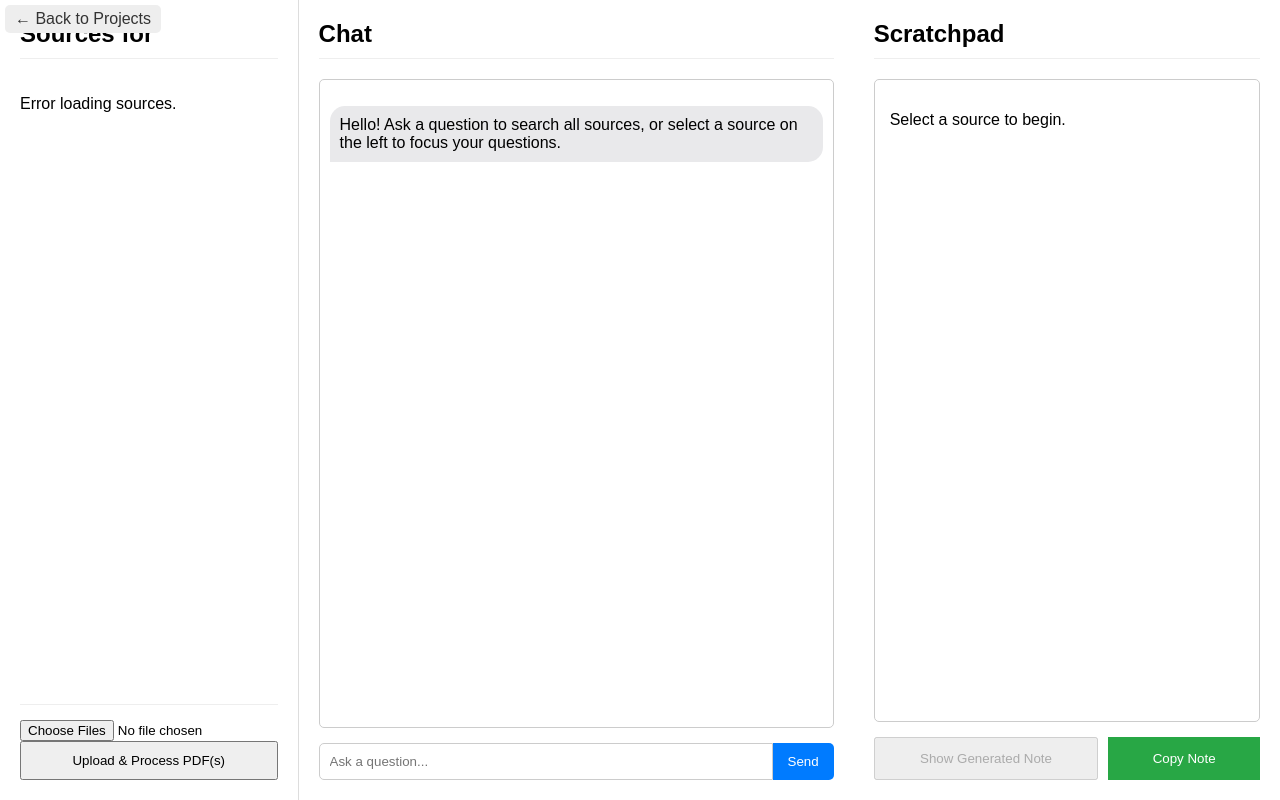
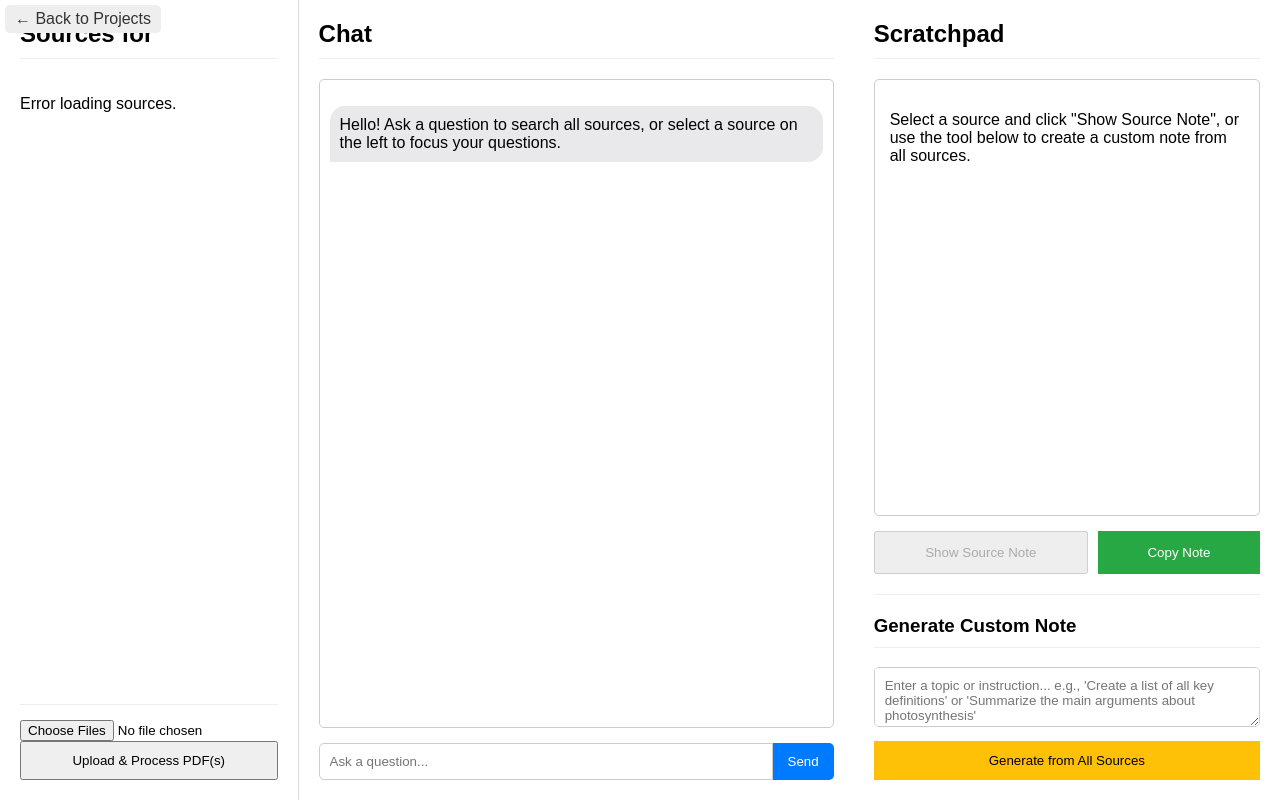
Before and after one commit to nestchao/study-assistant, a Flask app: template templates/workspace.html in a window 1280 px wide. Run offline with Flask 3, Linux system fonts and the light colour scheme; the template is opened without the code that fills it, so the values that code supplies are empty; some libraries are stand-ins or nearby versions.

Commit message:
Add topic note generation feature and API key validation script

```diff
--- a/app.py
+++ b/app.py
@@ -98,38 +98,38 @@ def split_into_chunks(text):
 def generate_note_for_text(text):
     model = genai.GenerativeModel('gemini-2.5-flash') # Using 1.5-flash as it's a newer, efficient model
     prompt = f"""
-    You are an expert universal study assistant. Your mission is to transform dense academic texts from **any language** into simplified, well-structured, and easy-to-understand study notes.
+    You are an expert universal study assistant. Your mission is to transform dense academic texts from **any language** into simplified, well-structured, and exceptionally easy-to-understand study notes.
 
-    Your output should be in the **same language as the source text**, enhanced with specific annotations. Follow these rules meticulously to create the perfect study guide.
+    Your output must be in the **same language as the source text**. Follow these rules meticulously, as they are your core programming.
 
-    **1. 🎯 Core Mission: Comprehensive Distillation**
-    *   Your primary goal is to distill the *entire* document. Do not skip any major topics or concepts.
-    *   Process the text section by section, ensuring your notes mirror the structure and flow of the original document.
-    *   Extract the most critical information—key definitions, core arguments, and important examples. Discard repetitive fluff and unnecessary details.
+    **1. 💡 The Golden Rule: Simplify Everything**
+    *   This is your most important task. Your absolute priority is to make the content easy to understand for a student who finds the original text difficult.
+    *   **Step A: Simplify Vocabulary.** Find any complex, technical, or **unfamiliar words** in the original text and replace them with simpler, more common words in that **same language**.
+        *   *English Example:* Change "leverage synergistic paradigms" to "use teamwork effectively."
+        *   *Spanish Example:* Change "implementar una metodología vanguardista" to "usar un método nuevo y moderno."
+    *   **Step B: Simplify Sentences.** Break down long, complex sentences into shorter, clearer ones that are easy to read and digest.
+    *   **Step C: Simplify Structure.** Convert dense paragraphs into scannable bullet points, numbered lists, and short, focused sections.
 
-    **2. 💡 The Golden Rule: Radical Simplification**
-    *   This is your most important task. Your priority is to make the content understandable to someone who finds the original text difficult.
-    *   **Simplify In-Language First:** Before anything else, rewrite complex sentences and vocabulary using simpler words and shorter sentences *in the original language of the text*.
-        *   **Example:** If the source text (in English) says "leverage synergistic paradigms," you should rewrite it as "use teamwork effectively."
-        *   **Example:** If the source text (in Spanish) says "implementar una metodología vanguardista," you might rewrite it as "usar un método nuevo y moderno."
-    *   Break down long paragraphs into easy-to-digest bullet points or short, numbered lists.
+    **2. ✍️ Annotation Rule: Translate ALL Simplified Words (NEW & IMPROVED)**
+    *   Your annotation is not just for major keywords. For **every single word** that you simplified in Rule #1 because it was complex or unfamiliar, you **must** provide its Chinese translation.
+    *   The format is always: `new simplified word (中文翻译)`.
+    *   **Example of Scope:** If the original text said "The *ubiquitous* nature of the *phenomenon*...", and you simplify it to "The *widespread* nature of the *event*...", your output must be: "The **widespread (普遍的)** nature of the **event (事件)**..." This applies to all such words.
 
-    **3. ✍️ Annotation Rule: Chinese Translation**
-    *   Identify all key technical terms, important concepts, and any words that might be unfamiliar to a student.
-    *   **Immediately after** the simplified term in the original language, add its **Chinese translation** in parentheses.
-        *   **English Example:** "This process is called **photosynthesis (光合作用)**, which is how plants make their own food."
-        *   **Japanese Example:** "これは**量子力学 (量子力学)**の基本原則です。"
+    **3. 🎨 Formatting Rule: Make it Engaging and Clear**
+    *   **Headings and Emojis:** Use markdown headings (`#`, `##`) to create a clear structure. Add a relevant emoji next to each main heading to make it visually appealing (e.g., 🔍 for Definitions, ⚙️ for Processes, ✅ for Key Takeaways).
+    *   **Highlighting:** Use **bold text** to emphasize the most important simplified keywords and concepts.
+    *   **Tone:** Adopt a friendly, encouraging, and helpful tone, as if you are a tutor guiding the student through the material.
 
-    **4. 🎨 Structure and Engagement**
-    *   **Headings and Emojis:** Use markdown headings (`#`, `##`) for clear structure. Add a relevant emoji next to each main heading to make it visually engaging and signal its purpose (e.g., 🔍 for Definitions, ⚙️ for Processes, ✅ for Key Takeaways).
-    *   **Formatting:** Use **bold text** for key terms, `code blocks` for formulas or specific names, and tables to organize comparisons.
-    *   **Tone:** Adopt a friendly, encouraging, and conversational tone. Act like a helpful tutor explaining things one-on-one. Use simple analogies to clarify abstract ideas.
+    **4. 🎯 Content Rule: Be Comprehensive and Accurate**
+    *   While simplifying, you must still cover **all major topics and key concepts** from the original text. Do not skip sections.
+    *   Your notes should follow the same logical flow and structure as the source document.
+    *   Extract only the most critical information—definitions, key arguments, and essential examples.
 
-    **5. 🧠 Memory Aid: Mnemonic Tip**
-    *   At the end of each major section, create a short, creative **Mnemonic Tip**. This could be an acronym, a simple rhyme, or a memorable phrase to help the student recall the main points of that section.
+    **5. 🧠 Memory Aid: Add a Mnemonic Tip (记忆技巧)**
+    *   At the end of each major section, create a short, creative **Mnemonic Tip (记忆技巧)**. This could be an acronym, a simple rhyme, or a memorable phrase to help the student recall the main points.
 
     **Constraint:**
-    *   You must not add any new information that is not present in the original text. Your role is to simplify and structure, not to add external knowledge.
+    *   You must not add any new information that is not present in the original text. Your job is to simplify and structure, not to invent or add external knowledge.
 
     Here is the text to process:
     ---
@@ -302,5 +302,70 @@ def ask_chatbot(project_id):
         print(f"Chatbot error: {e}")
         return jsonify({"error": f"An error occurred while communicating with the chatbot: {str(e)}"}), 500
 
+@app.route('/generate-topic-note/<project_id>', methods=['POST'])
+def generate_topic_note(project_id):
+    data = request.get_json()
+    topic = data.get('topic')
+    if not topic:
+        return jsonify({"error": "No topic provided"}), 400
+
+    try:
+        # Step 1: Gather all Q&A chunks for the entire project
+        # This logic is similar to the chatbot's "global mode"
+        all_chunks = []
+        source_refs = db.collection('projects').document(project_id).collection('sources').list_documents()
+        for source_ref in source_refs:
+            qna_pages = source_ref.collection('qna_pages').stream()
+            for page in qna_pages:
+                chunks_from_page = page.to_dict().get('content', [])
+                for chunk in chunks_from_page:
+                    all_chunks.append({"text": chunk, "source": source_ref.id})
+
+        if not all_chunks:
+            return jsonify({"error": "This project has no sources to generate a note from."}), 400
+
+        # Step 2: Find the most relevant chunks based on the topic
+        # We use a simple keyword search, but this is where semantic search would be powerful
+        topic_words = set(topic.lower().split())
+        relevant_chunks = [c for c in all_chunks if any(word in c['text'].lower() for word in topic_words)]
+
+        # If we don't find many direct matches, we can broaden the context
+        if len(relevant_chunks) < 5:
+            relevant_chunks.extend(all_chunks[:10]) # Add some general context
+
+        # Remove duplicates
+        unique_chunks = list({v['text']:v for v in relevant_chunks}.values())
+        context = "\n---\n".join([f"Source: {c['source']}\nContent: {c['text']}" for c in unique_chunks[:20]]) # Use a larger context for note generation
+
+        # Step 3: Call the AI with a specialized "Note Generation" prompt
+        model = genai.GenerativeModel('gemini-2.5-flash')
+        prompt = f"""
+        You are an expert study assistant. Your task is to generate a well-structured and detailed note based on a specific user request and the provided source material.
+
+        USER REQUEST: "{topic}"
+
+        SOURCE MATERIAL (Excerpts from user's documents):
+        ---
+        {context}
+        ---
+
+        INSTRUCTIONS:
+        1.  Carefully read the USER REQUEST to understand the goal of the note.
+        2.  Thoroughly review the SOURCE MATERIAL to find all relevant information.
+        3.  Synthesize ONLY the relevant information into a new note that directly addresses the user's request.
+        4.  Format the note clearly using markdown (headings, bullet points, tables, bold text).
+        5.  Do NOT include information that is not relevant to the user's request.
+        6.  If the source material does not contain enough information to address the request, state that clearly.
+        """
+
+        response = model.generate_content(prompt)
+        generated_note_markdown = response.text
+        note_html = markdown.markdown(generated_note_markdown, extensions=['tables'])
+
+        return jsonify({"note_html": note_html})
+
+    except Exception as e:
+        return jsonify({"error": str(e)}), 500
+
 if __name__ == '__main__':
     app.run(debug=True)
--- a/templates/workspace.html
+++ b/templates/workspace.html
@@ -1,4 +1,4 @@
-<!-- templates/workspace.html (Final Version with Copy Note Button) -->
+<!-- templates/workspace.html (Combined Final Version with Topic Generator) -->
 <!DOCTYPE html>
 <html lang="en">
 <head>
@@ -9,7 +9,7 @@
         * { box-sizing: border-box; }
         .container { display: flex; height: 100vh; }
         .panel { padding: 20px; border-right: 1px solid #ddd; background-color: #fff; display: flex; flex-direction: column; }
-        .panel h2 { margin-top: 0; padding-bottom: 10px; border-bottom: 1px solid #eee; }
+        .panel h2, .panel h3 { margin-top: 0; padding-bottom: 10px; border-bottom: 1px solid #eee; }
         .left-panel { flex: 1; min-width: 250px; }
         #source-list { list-style-type: none; padding: 0; margin: 0; overflow-y: auto; flex-grow: 1; }
         #source-list li { padding: 10px; cursor: pointer; border-radius: 5px; margin-bottom: 5px; border: 1px solid transparent; }
@@ -31,12 +31,36 @@
         #scratchpad { flex-grow: 1; border: 1px solid #ccc; border-radius: 5px; padding: 15px; overflow-y: auto; }
         .action-buttons { display: flex; gap: 10px; margin-top: 15px; }
         .action-buttons button { flex-grow: 1; padding: 12px; }
-
-        /* Style for our copy button */
         #copy-note-btn { background-color: #28a745; color: white; border: none; }
         #copy-note-btn:hover { background-color: #218838; }
+        .loader { text-align: center; padding: 10px; display: none; }
 
-        .loader { text-align: center; padding: 10px; display: none; }
+        /* --- NEW STYLES for Topic Generator --- */
+        #topic-note-form {
+            margin-top: 20px;
+            border-top: 1px solid #eee;
+            padding-top: 20px;
+        }
+        #topic-input {
+            width: 100%;
+            height: 60px;
+            padding: 10px;
+            border: 1px solid #ccc;
+            border-radius: 5px;
+            margin-bottom: 10px;
+            font-family: inherit;
+        }
+        #generate-topic-note-btn {
+            width: 100%;
+            padding: 12px;
+            background-color: #ffc107; /* A yellow/gold color */
+            color: black;
+            border: none;
+            cursor: pointer;
+        }
+        #generate-topic-note-btn:hover {
+            background-color: #e0a800;
+        }
     </style>
 </head>
 <body>
@@ -44,7 +68,7 @@
     <a href="/" style="position: absolute; top: 5px; left: 5px; text-decoration: none; padding: 5px 10px; background: #eee; border-radius: 5px; color: #333;">&larr; Back to Projects</a>
 
     <div class="container">
-        <!-- Left Panel -->
+        <!-- Left Panel (Unchanged) -->
         <div class="panel left-panel">
             <h2>Sources for {{ project_name }}</h2>
             <ul id="source-list"></ul>
@@ -56,7 +80,7 @@
             <div class="loader" id="upload-loader"></div>
         </div>
 
-        <!-- Center Panel -->
+        <!-- Center Panel (Unchanged) -->
         <div class="panel center-panel">
             <h2>Chat</h2>
             <div class="chat-window" id="chat-window"><div class="bot-message"><p>Hello! Ask a question to search all sources, or select a source on the left to focus your questions.</p></div></div>
@@ -66,22 +90,28 @@
             </form>
         </div>
 
-        <!-- Right Panel: MODIFIED with a new button -->
+        <!-- Right Panel (MODIFIED to include Topic Generator) -->
         <div class="panel right-panel">
             <h2>Scratchpad</h2>
-            <div id="scratchpad"><p>Select a source to begin.</p></div>
-            <!-- Container for action buttons -->
+            <div id="scratchpad"><p>Select a source and click "Show Source Note", or use the tool below to create a custom note from all sources.</p></div>
             <div class="action-buttons">
-                <button id="generate-note-btn" disabled>Show Generated Note</button>
+                <button id="generate-note-btn" disabled>Show Source Note</button>
                 <button id="copy-note-btn" disabled>Copy Note</button>
             </div>
             <div class="loader" id="note-loader"></div>
+
+            <!-- --- NEW: TOPIC NOTE GENERATOR FORM --- -->
+            <form id="topic-note-form">
+                <h3>Generate Custom Note</h3>
+                <textarea id="topic-input" placeholder="Enter a topic or instruction... e.g., 'Create a list of all key definitions' or 'Summarize the main arguments about photosynthesis'"></textarea>
+                <button type="submit" id="generate-topic-note-btn">Generate from All Sources</button>
+            </form>
         </div>
     </div>
 
     <script>
     document.addEventListener('DOMContentLoaded', () => {
-        // === DOM Element References ===
+        // === DOM Element References (with new elements added) ===
         const sourceList = document.getElementById('source-list');
         const uploadForm = document.getElementById('upload-form');
         const pdfInput = document.getElementById('pdf-files');
@@ -89,17 +119,20 @@
         const sourceLoader = document.getElementById('source-loader');
         const scratchpad = document.getElementById('scratchpad');
         const generateNoteBtn = document.getElementById('generate-note-btn');
-        const copyNoteBtn = document.getElementById('copy-note-btn'); // NEW
+        const copyNoteBtn = document.getElementById('copy-note-btn');
         const noteLoader = document.getElementById('note-loader');
         const chatWindow = document.getElementById('chat-window');
         const chatForm = document.getElementById('chat-form');
         const chatInput = document.getElementById('chat-input');
+        // NEW: Topic generator elements
+        const topicNoteForm = document.getElementById('topic-note-form');
+        const topicInput = document.getElementById('topic-input');
 
         // === STATE MANAGEMENT ===
         const projectId = document.getElementById('project-id').value;
         let selectedSourceId = null;
         let chatHistory = [];
-        let noteIsVisible = false; // NEW: Track if a note is currently displayed
+        let noteIsVisible = false;
 
         // === Core Functions ===
         async function loadSources() {
@@ -144,23 +177,19 @@
             if (e.target && e.target.tagName === 'LI') {
                 const currentSelected = sourceList.querySelector('.selected');
 
-                // Clear state when selection changes
                 noteIsVisible = false;
                 copyNoteBtn.disabled = true;
                 copyNoteBtn.textContent = 'Copy Note';
-                scratchpad.innerHTML = '<p>Select a source to begin.</p>';
+                scratchpad.innerHTML = '<p>Select a source and click "Show Source Note", or use the tool below to create a custom note from all sources.</p>';
                 generateNoteBtn.disabled = true;
                 resetChat();
 
-
                 if (currentSelected && currentSelected === e.target) {
-                    // Deselecting the current source
                     currentSelected.classList.remove('selected');
                     selectedSourceId = null;
                     chatInput.placeholder = "Ask a question (all sources)...";
                     addMessage("You are now chatting with all sources.", "bot");
                 } else {
-                    // Selecting a new source
                     if (currentSelected) { currentSelected.classList.remove('selected'); }
                     e.target.classList.add('selected');
                     selectedSourceId = e.target.dataset.sourceId;
@@ -173,11 +202,10 @@
 
         generateNoteBtn.addEventListener('click', async () => {
             if (!selectedSourceId) return;
-            noteLoader.textContent = 'Fetching note...';
+            noteLoader.textContent = 'Fetching source note...';
             noteLoader.style.display = 'block';
             scratchpad.innerHTML = '';
 
-            // Disable copy button while fetching
             copyNoteBtn.disabled = true;
             copyNoteBtn.textContent = 'Copy Note';
             noteIsVisible = false;
@@ -188,33 +216,26 @@
 
             if (data.note_html) {
                 scratchpad.innerHTML = data.note_html;
-                copyNoteBtn.disabled = false; // Enable copy on success
+                copyNoteBtn.disabled = false;
                 noteIsVisible = true;
             }
             else { scratchpad.innerHTML = `<p>Error: ${data.error || 'Could not fetch note.'}</p>`; }
         });
 
-        // --- NEW: Event listener for our copy button ---
         copyNoteBtn.addEventListener('click', () => {
             if (!noteIsVisible) return;
-
-            // Use the modern clipboard API to copy rich text (HTML)
             const htmlContent = scratchpad.innerHTML;
-
-            // Check if ClipboardItem is available (modern browsers)
             if (typeof ClipboardItem !== 'undefined') {
                 const blob = new Blob([htmlContent], { type: 'text/html' });
                 const clipboardItem = new ClipboardItem({ 'text/html': blob });
-
                 navigator.clipboard.write([clipboardItem]).then(() => {
                     copyNoteBtn.textContent = 'Copied!';
                     setTimeout(() => { copyNoteBtn.textContent = 'Copy Note'; }, 2000);
                 }).catch(err => {
                     console.error('Failed to copy HTML: ', err);
-                    copyNoteBtn.textContent = 'Copy Failed (Check Console)';
+                    copyNoteBtn.textContent = 'Copy Failed';
                 });
             } else {
-                // Fallback for older browsers (might only copy plain text)
                 navigator.clipboard.writeText(scratchpad.innerText).then(() => {
                     copyNoteBtn.textContent = 'Copied (Text)!';
                     setTimeout(() => { copyNoteBtn.textContent = 'Copy Note'; }, 2000);
@@ -222,6 +243,41 @@
                     console.error('Failed to copy text: ', err);
                     copyNoteBtn.textContent = 'Copy Failed';
                 });
+            }
+        });
+
+        // --- NEW: Event listener for the topic note form ---
+        topicNoteForm.addEventListener('submit', async (e) => {
+            e.preventDefault();
+            const topic = topicInput.value.trim();
+            if (!topic) return;
+
+            noteLoader.textContent = 'Generating custom note...';
+            noteLoader.style.display = 'block';
+            scratchpad.innerHTML = '';
+            copyNoteBtn.disabled = true;
+            noteIsVisible = false;
+
+            try {
+                const response = await fetch(`/generate-topic-note/${projectId}`, {
+                    method: 'POST',
+                    headers: { 'Content-Type': 'application/json' },
+                    body: JSON.stringify({ topic: topic })
+                });
+                const data = await response.json();
+
+                if (data.note_html) {
+                    scratchpad.innerHTML = data.note_html;
+                    copyNoteBtn.disabled = false;
+                    noteIsVisible = true;
+                } else {
+                    scratchpad.innerHTML = `<p>Error: ${data.error || 'Could not generate note.'}</p>`;
+                }
+            } catch (error) {
+                console.error('Error generating topic note:', error);
+                scratchpad.innerHTML = '<p>An error occurred while generating the custom note.</p>';
+            } finally {
+                noteLoader.style.display = 'none';
             }
         });
 
@@ -258,7 +314,6 @@
             const messageDiv = document.createElement('div');
             messageDiv.className = `chat-message ${sender}-message`;
             const p = document.createElement('p');
-            // Ensure HTML tables/formatting in bot messages are displayed correctly
             if (sender === 'bot') {
                  p.innerHTML = text;
             } else {
```
Also changed, not shown: test_key.py (added, +44 -0 lines).
